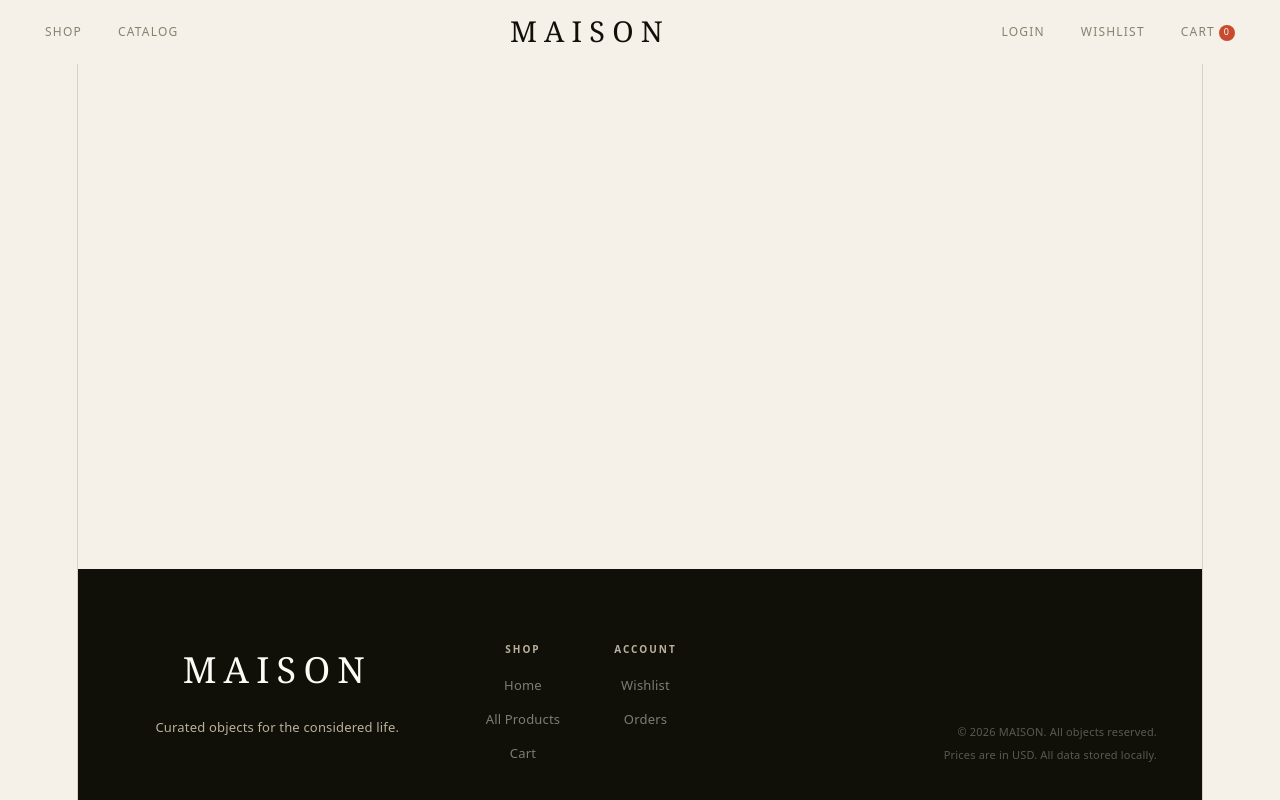
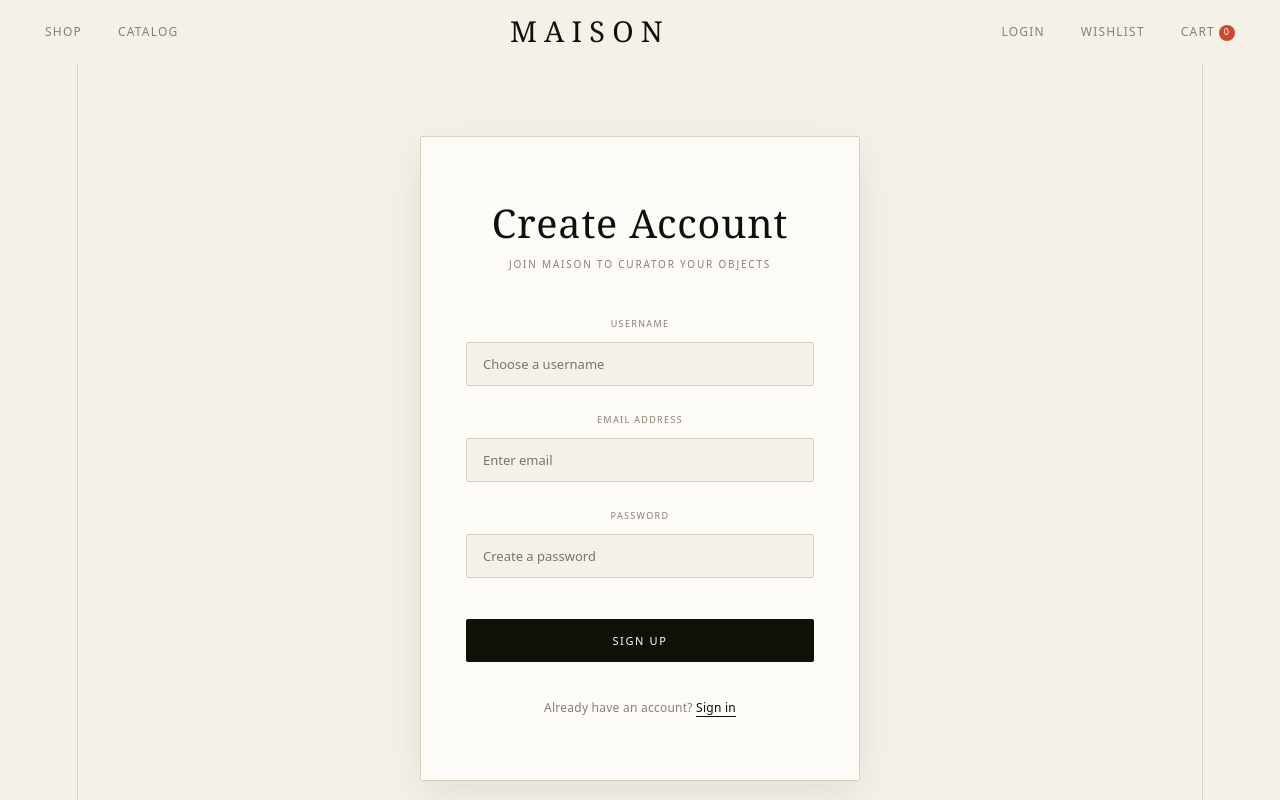
Before and after one commit to alvingun01/MaisonAppReactJS, a React (Vite) app in the folder MaisonApp/: page /register in a window 1280 px wide. Shown: the top 800 px of the page. Built offline with nearby package versions, Linux system fonts and the light colour scheme.

Commit message:
feat: implement registration view with form handling and routing

```diff
--- a/MaisonApp/src/App.jsx
+++ b/MaisonApp/src/App.jsx
@@ -6,6 +6,7 @@ import Catalog from './views/catalog';
 import Login from './views/login';
 import Cart from './views/cart';
 import ProductDetails from './views/productDetails';
+import Register from './views/register';
 const About = () => <h2>About Us</h2>;
 
 export default function App() {
@@ -20,6 +21,7 @@ export default function App() {
           <Route path="/login" element={<Login />} />
           <Route path="/cart" element={<Cart />} />
           <Route path="/product/:id" element={<ProductDetails />} />
+          <Route path="/register" element={<Register />} />
         </Routes>
       </main>
       <Footer />
--- /dev/null
+++ b/MaisonApp/src/views/register.jsx
@@ -0,0 +1,65 @@
+import { useState, useEffect } from "react";
+import { HttpService } from "../services/httpService";
+import { useNavigate, Link } from "react-router-dom";
+
+export default function Register() {
+    const [user, setUser] = useState({ username: "", email: "", password: "" });
+    const [errorMsg, setErrorMsg] = useState("");
+    const navigate = useNavigate();
+
+    const register = async function (e) {
+        if (e) e.preventDefault();
+        setErrorMsg("");
+        try {
+            const res = await HttpService.register(
+                user.username,
+                user.email,
+                user.password,
+            );
+            localStorage.setItem("authToken", res.token);
+            navigate("/");
+        } catch (error) {
+            setErrorMsg(error.message);
+        }
+    }
+
+    return (
+        <>
+            <div className="auth-container">
+                <div className="auth-card">
+                    <h2 className="auth-title">Create Account</h2>
+                    <p className="auth-subtitle">Join Maison to curator your objects</p>
+                    {errorMsg && (
+                        <div className="auth-error-box">
+                            {errorMsg}
+                        </div>
+                    )}
+
+                    <form onSubmit={register} className="auth-form">
+                        <div className="auth-field">
+                            <label htmlFor="username">Username</label>
+                            <input type="text" onChange={(e) => setUser({ ...user, username: e.target.value })} value={user.username || ""} required placeholder="Choose a username" />
+                        </div>
+
+                        <div className="auth-field">
+                            <label htmlFor="email">Email Address</label>
+                            <input type="email" onChange={(e) => setUser({ ...user, email: e.target.value })} value={user.email || ""} required placeholder="Enter email" />
+                        </div>
+
+                        <div className="auth-field">
+                            <label htmlFor="password">Password</label>
+                            <input type="password" onChange={(e) => setUser({ ...user, password: e.target.value })} value={user.password || ""} required placeholder="Create a password" />
+                        </div>
+
+                        <button type="submit" className="auth-submit-btn">Sign Up</button>
+                    </form>
+
+                    <p className="auth-switch-link">
+                        Already have an account? <Link to="/login">Sign in</Link>
+                    </p>
+                </div>
+            </div>
+
+        </>
+    );
+}
```
Also changed, not shown: 1 other file (tests, documents, lock files or other folders).
